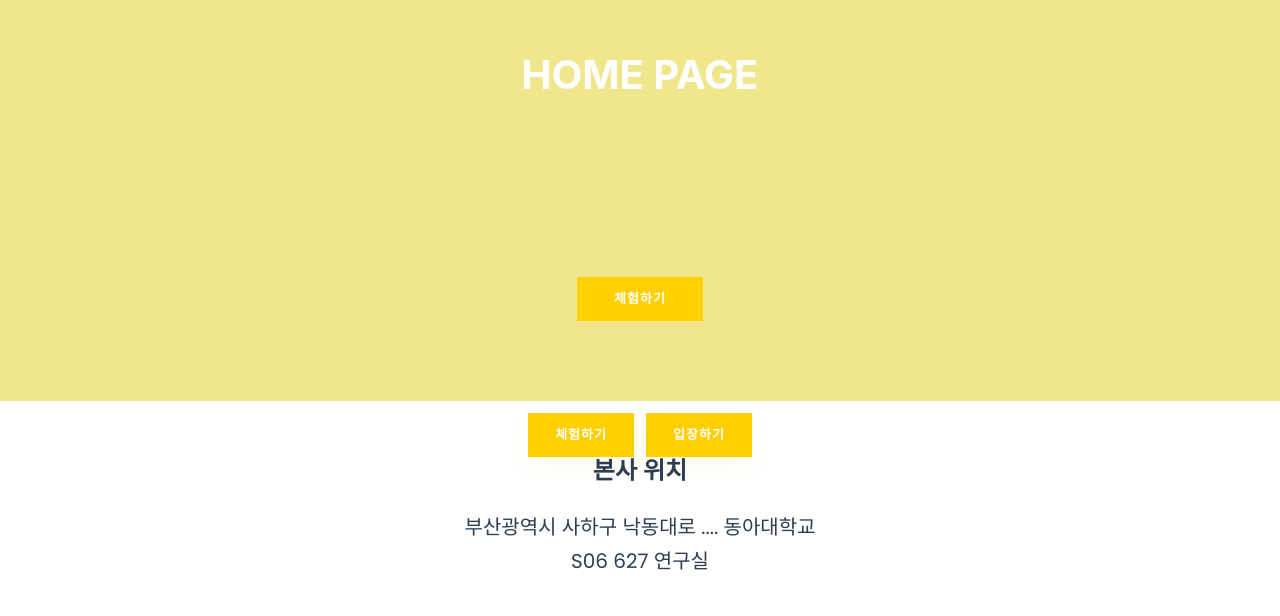
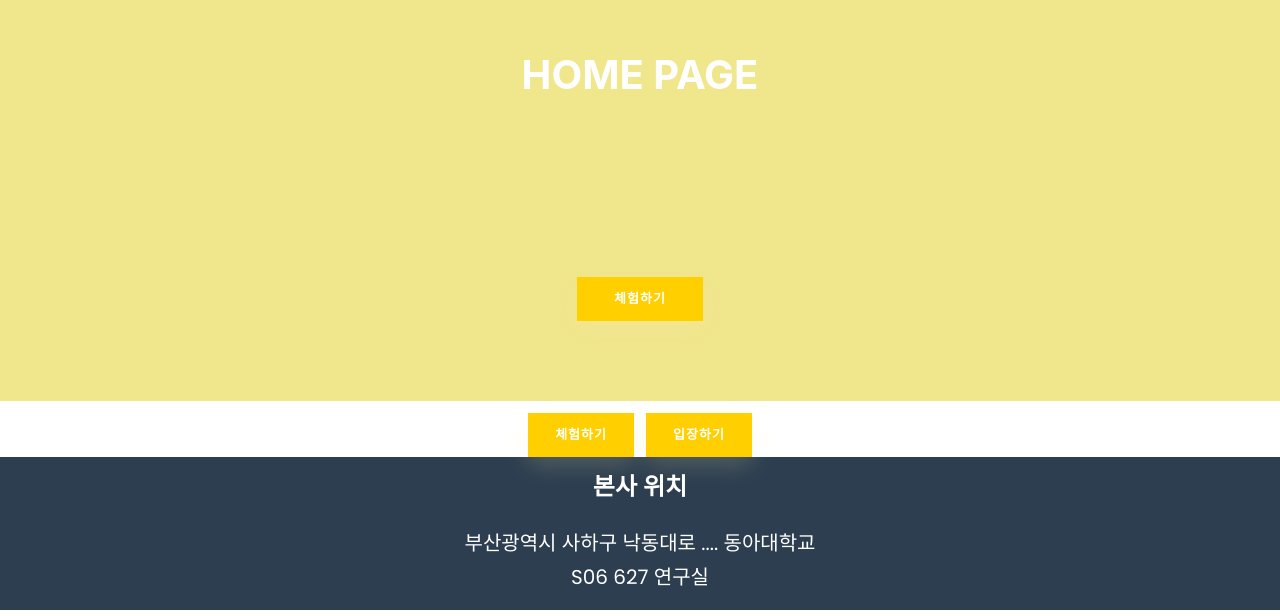
Before and after one commit to 2021-software-project/softproject, a React (Create React App) app in the folder frontend/: page / in a window 1280 px wide. Shown: the part 348-964 px from the top of the page. Before the commit the page ends 932 px from the top, so only its background shows below. Built offline with nearby package versions, Linux system fonts and the light colour scheme; a web font is replaced by a local one.

Commit message:
footer.jsx 수성한거 같아서 올려봅니다.

```diff
--- a/frontend/src/components/NavBar/Footer.jsx
+++ b/frontend/src/components/NavBar/Footer.jsx
@@ -5,7 +5,7 @@ import React from "react";
 function Footer(){
 
     return(
-        <footer className="footer text-center">
+        <div className="text-center" id="footer">
                 <div className="container">
                     <div className="row">
 
@@ -32,7 +32,7 @@ function Footer(){
                         </div>
                     </div>
                 </div>
-            </footer>
+        </div>
     )
 }
 
```
